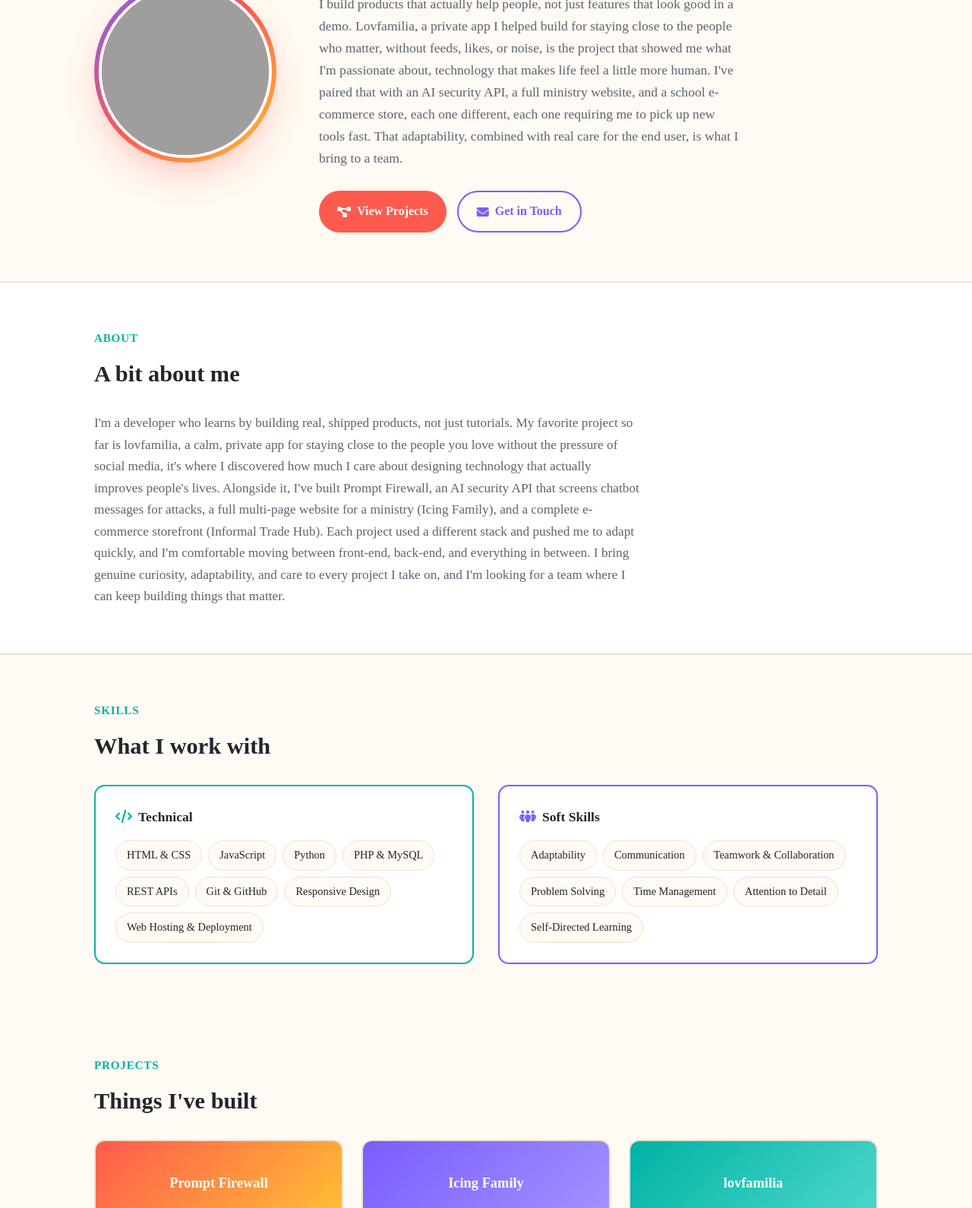
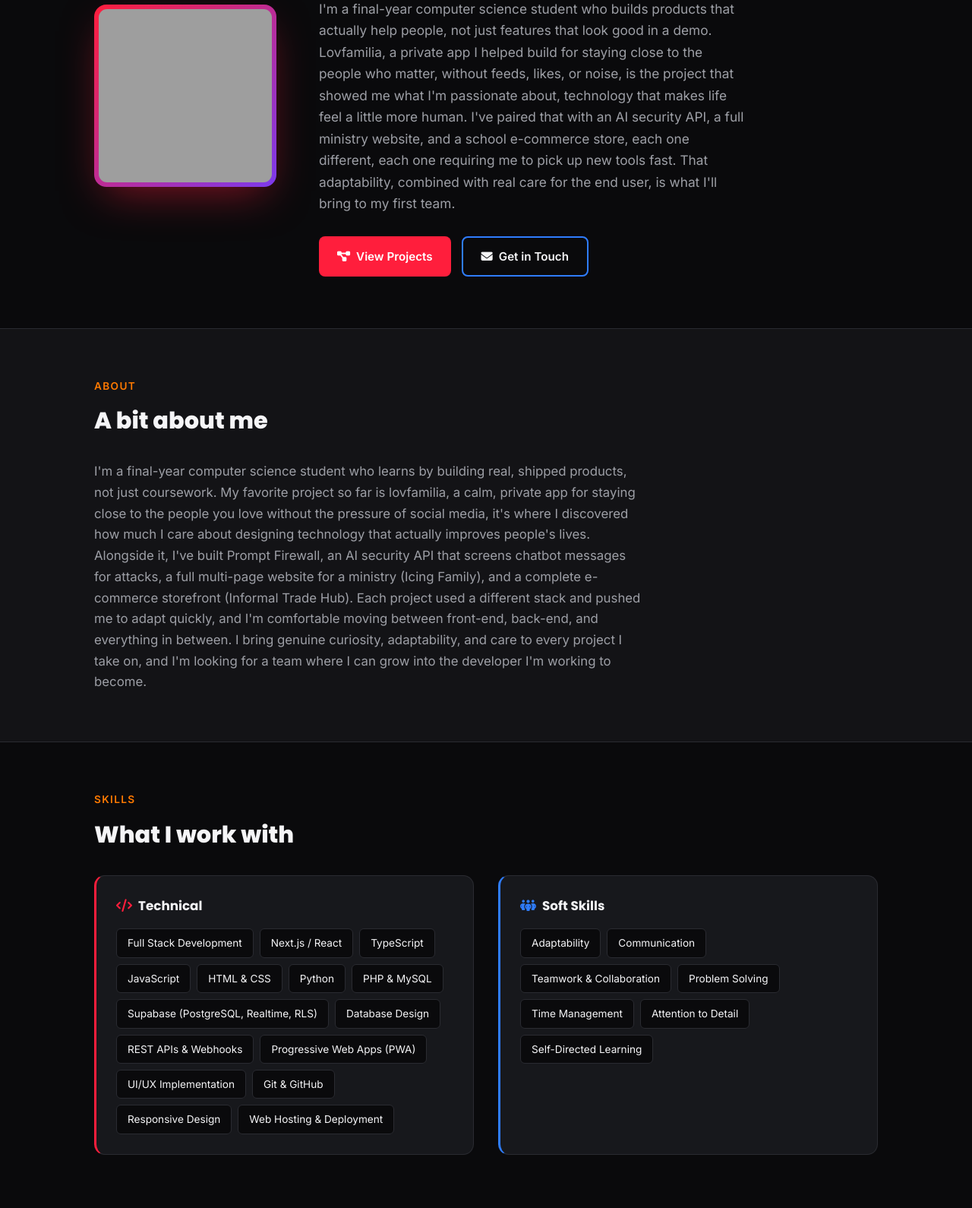
Before and after one commit to NETP9-ui/NETP9-ui.github.io, a plain HTML site: page index.html in a window 1280 px wide. Shown: the part 266-1856 px from the top of the page at 76% size. Drawn offline with Linux system fonts and the light colour scheme; grey boxes are pictures that could not be loaded.

Commit message:
add skills

```diff
--- a/index.html
+++ b/index.html
@@ -4,31 +4,33 @@
 <meta charset="UTF-8" />
 <meta name="viewport" content="width=device-width, initial-scale=1.0" />
 <title>My Portfolio — Pfariso Netshambidi</title>
-<meta name="description" content="Portfolio of Pfariso Netshambidi, developer building web apps, APIs, and community platforms." />
+<meta name="description" content="Portfolio of Pfariso Netshambidi, final-year software developer building web apps, APIs, and community platforms." />
+<link rel="preconnect" href="https://fonts.googleapis.com">
+<link href="https://fonts.googleapis.com/css2?family=Poppins:wght@600;700;800&family=Inter:wght@400;500;600&display=swap" rel="stylesheet">
 <link rel="stylesheet" href="https://cdnjs.cloudflare.com/ajax/libs/font-awesome/6.5.1/css/all.min.css">
 <style>
   :root{
-    --bg:#fffaf3;
-    --bg-soft:#ffffff;
-    --card:#ffffff;
-    --border:#f0e2cf;
-    --text:#22252b;
-    --muted:#5c6470;
-    --accent:#ff5a4e;
-    --accent-2:#00b3a4;
-    --accent-3:#7b5cff;
-    --accent-4:#ffc233;
+    --bg:#0a0a0c;
+    --bg-soft:#131316;
+    --card:#17181c;
+    --border:#2a2b31;
+    --text:#f5f5f7;
+    --muted:#9d9fa6;
+    --accent:#ff1e3c;
+    --accent-2:#ff7a00;
+    --accent-3:#7c3aed;
+    --accent-4:#2f7dff;
     --radius:14px;
   }
   *{box-sizing:border-box;margin:0;padding:0;}
-  html{scroll-behavior:smooth;font-size:12pt;}
+  html{scroll-behavior:smooth;}
   body{
     background:var(--bg);
     color:var(--text);
-    font-family:"Times New Roman", Times, serif;
+    font-family:'Inter',system-ui,sans-serif;
     line-height:1.65;
   }
-  h1,h2,h3,.brand{font-family:"Times New Roman", Times, serif;}
+  h1,h2,h3,.brand{font-family:'Poppins',system-ui,sans-serif;}
   a{color:inherit;text-decoration:none;}
   img{max-width:100%;display:block;}
   .container{max-width:1080px;margin:0 auto;padding:0 24px;}
@@ -36,125 +38,123 @@
   /* Nav */
   header{
     position:sticky;top:0;z-index:50;
-    background:rgba(255,250,243,0.9);
+    background:rgba(10,10,12,0.9);
     backdrop-filter:blur(10px);
     border-bottom:2px solid var(--accent);
   }
   nav{display:flex;align-items:center;justify-content:space-between;padding:16px 0;}
-  .brand{font-weight:700;font-size:1.3rem;letter-spacing:0.02em;color:var(--text);}
+  .brand{font-weight:800;font-size:1.2rem;letter-spacing:0.02em;text-transform:uppercase;}
   .brand span{color:var(--accent);}
   .nav-links{display:flex;gap:28px;list-style:none;}
-  .nav-links a{color:var(--muted);font-size:1rem;font-weight:600;transition:color .2s;}
+  .nav-links a{color:var(--muted);font-size:0.95rem;font-weight:600;transition:color .2s;}
   .nav-links a:hover{color:var(--accent);}
 
   /* Hero */
-  .hero{padding:80px 0 64px;}
+  .hero{padding:88px 0 68px;}
   .hero-inner{
     display:flex;align-items:center;gap:56px;flex-wrap:wrap-reverse;
   }
   .hero-text{flex:1 1 420px;}
   .eyebrow{
     display:inline-block;color:var(--accent-2);font-weight:700;
-    font-size:0.95rem;letter-spacing:0.05em;text-transform:uppercase;
+    font-size:0.85rem;letter-spacing:0.1em;text-transform:uppercase;
     margin-bottom:16px;
   }
-  .hero h1{font-size:2.6rem;line-height:1.2;margin-bottom:18px;}
+  .hero h1{font-size:2.75rem;line-height:1.15;letter-spacing:-0.01em;margin-bottom:18px;font-weight:800;}
   .hero h1 .accent{color:var(--accent);}
-  .hero p{color:var(--muted);font-size:1.1rem;max-width:560px;margin-bottom:28px;}
+  .hero p{color:var(--muted);font-size:1.08rem;max-width:560px;margin-bottom:28px;}
   .btn-row{display:flex;gap:14px;flex-wrap:wrap;}
   .btn{
     display:inline-flex;align-items:center;gap:8px;
-    padding:12px 24px;border-radius:999px;font-weight:700;font-size:1rem;
+    padding:12px 24px;border-radius:8px;font-weight:700;font-size:0.95rem;
     transition:transform .15s, opacity .15s;
   }
   .btn-primary{background:var(--accent);color:#fff;}
-  .btn-outline{border:2px solid var(--accent-3);color:var(--accent-3);}
+  .btn-outline{border:2px solid var(--accent-4);color:var(--text);}
   .btn:hover{transform:translateY(-2px);}
 
   .avatar-wrap{
-    flex:0 0 auto;width:240px;height:240px;border-radius:50%;
-    background:linear-gradient(135deg,var(--accent-3),var(--accent),var(--accent-4));
+    flex:0 0 auto;width:240px;height:240px;border-radius:16px;
+    background:linear-gradient(135deg,var(--accent),var(--accent-3));
     display:flex;align-items:center;justify-content:center;
-    font-size:4rem;font-weight:700;color:#fff;
-    box-shadow:0 20px 50px -15px rgba(255,90,78,0.45);
+    font-family:'Poppins',sans-serif;font-size:4rem;font-weight:800;color:#fff;
+    box-shadow:0 20px 55px -15px rgba(255,30,60,0.5);
     position:relative;
     padding:6px;
   }
   .avatar-wrap img{
-    width:100%;height:100%;object-fit:cover;border-radius:50%;
-    border:4px solid #fff;
+    width:100%;height:100%;object-fit:cover;border-radius:11px;
     display:none;
   }
 
-  section{padding:60px 0;}
-  .section-label{color:var(--accent-2);font-weight:700;font-size:0.95rem;letter-spacing:0.05em;text-transform:uppercase;margin-bottom:10px;}
-  .section-title{font-size:1.9rem;margin-bottom:26px;}
+  section{padding:64px 0;}
+  .section-label{color:var(--accent-2);font-weight:700;font-size:0.85rem;letter-spacing:0.1em;text-transform:uppercase;margin-bottom:10px;}
+  .section-title{font-size:1.9rem;margin-bottom:28px;font-weight:800;}
 
   /* About */
-  #about{background:var(--bg-soft);border-top:2px solid var(--border);border-bottom:2px solid var(--border);}
-  #about p{color:var(--muted);font-size:1.08rem;max-width:720px;}
+  #about{background:var(--bg-soft);border-top:1px solid var(--border);border-bottom:1px solid var(--border);}
+  #about p{color:var(--muted);font-size:1.05rem;max-width:720px;}
 
   /* Skills */
   .skills-grid{display:grid;grid-template-columns:1fr 1fr;gap:32px;}
   @media (max-width:680px){.skills-grid{grid-template-columns:1fr;}}
-  .skill-card{background:var(--card);border:2px solid var(--border);border-radius:var(--radius);padding:26px;}
-  .skill-card.technical{border-color:var(--accent-2);}
-  .skill-card.soft{border-color:var(--accent-3);}
-  .skill-card h3{font-size:1.1rem;margin-bottom:16px;display:flex;align-items:center;gap:8px;}
-  .skill-card.technical h3 i{color:var(--accent-2);}
-  .skill-card.soft h3 i{color:var(--accent-3);}
+  .skill-card{background:var(--card);border:1px solid var(--border);border-radius:var(--radius);padding:26px;border-left:3px solid var(--accent);}
+  .skill-card.soft{border-left-color:var(--accent-4);}
+  .skill-card h3{font-size:1.05rem;margin-bottom:16px;display:flex;align-items:center;gap:8px;}
+  .skill-card.technical h3 i{color:var(--accent);}
+  .skill-card.soft h3 i{color:var(--accent-4);}
   .tag-row{display:flex;flex-wrap:wrap;gap:8px;}
   .tag{
     background:var(--bg);border:1px solid var(--border);
-    padding:7px 14px;border-radius:999px;font-size:0.9rem;color:var(--text);
+    padding:7px 14px;border-radius:6px;font-size:0.85rem;color:var(--text);
   }
 
   /* Projects */
   .projects-grid{display:grid;grid-template-columns:repeat(auto-fit,minmax(260px,1fr));gap:24px;}
   .project-card{
-    background:var(--card);border:2px solid var(--border);border-radius:var(--radius);
+    background:var(--card);border:1px solid var(--border);border-radius:var(--radius);
     overflow:hidden;display:flex;flex-direction:column;transition:transform .2s,border-color .2s;
   }
   .project-card:hover{transform:translateY(-4px);border-color:var(--accent);}
   .project-banner{
     height:110px;display:flex;align-items:center;justify-content:center;
-    font-weight:700;font-size:1.15rem;color:#fff;
+    font-family:'Poppins',sans-serif;font-weight:700;font-size:1.05rem;color:#fff;
     text-align:center;padding:16px;
   }
-  .banner-1{background:linear-gradient(135deg,var(--accent),var(--accent-4));}
-  .banner-2{background:linear-gradient(135deg,var(--accent-3),#a394ff);}
-  .banner-3{background:linear-gradient(135deg,var(--accent-2),#4fd8cb);}
-  .banner-4{background:linear-gradient(135deg,var(--accent-4),var(--accent));}
+  .banner-1{background:linear-gradient(135deg,#000,var(--accent));}
+  .banner-2{background:linear-gradient(135deg,#000,var(--accent-4));}
+  .banner-3{background:linear-gradient(135deg,#000,var(--accent-3));}
+  .banner-4{background:linear-gradient(135deg,#000,var(--accent-2));}
   .project-body{padding:22px;flex:1;display:flex;flex-direction:column;gap:10px;}
-  .project-body h3{font-size:1.15rem;}
+  .project-body h3{font-size:1.1rem;}
   .project-body h3 a{color:var(--accent);}
   .project-body h3 a:hover{text-decoration:underline;}
-  .project-body p{color:var(--muted);font-size:0.98rem;flex:1;}
+  .project-body p{color:var(--muted);font-size:0.93rem;flex:1;}
   .project-tags{display:flex;flex-wrap:wrap;gap:6px;margin-top:4px;}
   .project-tags span{
-    font-size:0.78rem;color:var(--muted);border:1px solid var(--border);
-    padding:3px 9px;border-radius:999px;
+    font-size:0.72rem;color:var(--muted);border:1px solid var(--border);
+    padding:3px 9px;border-radius:6px;
   }
-  .project-link{font-size:0.92rem;color:var(--accent-2);font-weight:700;display:inline-flex;align-items:center;gap:6px;}
+  .project-link{font-size:0.85rem;color:var(--accent-2);font-weight:700;display:inline-flex;align-items:center;gap:6px;}
 
   /* Contact */
   .contact-card{
-    background:linear-gradient(135deg,#fff,#fff7ec);
-    border:2px solid var(--accent);border-radius:var(--radius);
+    background:linear-gradient(135deg,#141416,#1c0f13);
+    border:1px solid var(--accent);border-radius:var(--radius);
     padding:36px;display:flex;flex-wrap:wrap;gap:28px;align-items:center;justify-content:space-between;
   }
   .contact-links{display:flex;flex-wrap:wrap;gap:16px;}
   .contact-item{
     display:flex;align-items:center;gap:10px;padding:12px 18px;
-    background:var(--bg);border:1px solid var(--border);border-radius:12px;
-    font-size:0.98rem;transition:border-color .2s;
+    background:var(--bg);border:1px solid var(--border);border-radius:8px;
+    font-size:0.92rem;transition:border-color .2s;
   }
   .contact-item:hover{border-color:var(--accent);}
   .contact-item i{color:var(--accent);font-size:1.1rem;}
 
   footer{
-    text-align:center;padding:32px 0;color:var(--muted);font-size:0.9rem;
-    border-top:2px solid var(--border);
+    text-align:center;padding:32px 0;color:var(--muted);font-size:0.85rem;
+    border-top:1px solid var(--border);
   }
 </style>
 </head>
@@ -181,9 +181,9 @@
       <span id="initials">PN</span>
     </div>
     <div class="hero-text">
-      <span class="eyebrow">Developer</span>
+      <span class="eyebrow">Final-Year Developer</span>
       <h1>Hi, I'm <span class="accent">Pfariso Netshambidi</span>.</h1>
-      <p>I build products that actually help people, not just features that look good in a demo. Lovfamilia, a private app I helped build for staying close to the people who matter, without feeds, likes, or noise, is the project that showed me what I'm passionate about, technology that makes life feel a little more human. I've paired that with an AI security API, a full ministry website, and a school e-commerce store, each one different, each one requiring me to pick up new tools fast. That adaptability, combined with real care for the end user, is what I bring to a team.</p>
+      <p>I'm a final-year computer science student who builds products that actually help people, not just features that look good in a demo. Lovfamilia, a private app I helped build for staying close to the people who matter, without feeds, likes, or noise, is the project that showed me what I'm passionate about, technology that makes life feel a little more human. I've paired that with an AI security API, a full ministry website, and a school e-commerce store, each one different, each one requiring me to pick up new tools fast. That adaptability, combined with real care for the end user, is what I'll bring to my first team.</p>
       <div class="btn-row">
         <a href="#projects" class="btn btn-primary"><i class="fa-solid fa-diagram-project"></i> View Projects</a>
         <a href="#contact" class="btn btn-outline"><i class="fa-solid fa-envelope"></i> Get in Touch</a>
@@ -196,7 +196,7 @@
   <div class="container">
     <div class="section-label">About</div>
     <h2 class="section-title">A bit about me</h2>
-    <p>I'm a developer who learns by building real, shipped products, not just tutorials. My favorite project so far is lovfamilia, a calm, private app for staying close to the people you love without the pressure of social media, it's where I discovered how much I care about designing technology that actually improves people's lives. Alongside it, I've built Prompt Firewall, an AI security API that screens chatbot messages for attacks, a full multi-page website for a ministry (Icing Family), and a complete e-commerce storefront (Informal Trade Hub). Each project used a different stack and pushed me to adapt quickly, and I'm comfortable moving between front-end, back-end, and everything in between. I bring genuine curiosity, adaptability, and care to every project I take on, and I'm looking for a team where I can keep building things that matter.</p>
+    <p>I'm a final-year computer science student who learns by building real, shipped products, not just coursework. My favorite project so far is lovfamilia, a calm, private app for staying close to the people you love without the pressure of social media, it's where I discovered how much I care about designing technology that actually improves people's lives. Alongside it, I've built Prompt Firewall, an AI security API that screens chatbot messages for attacks, a full multi-page website for a ministry (Icing Family), and a complete e-commerce storefront (Informal Trade Hub). Each project used a different stack and pushed me to adapt quickly, and I'm comfortable moving between front-end, back-end, and everything in between. I bring genuine curiosity, adaptability, and care to every project I take on, and I'm looking for a team where I can grow into the developer I'm working to become.</p>
   </div>
 </section>
 
@@ -208,11 +208,18 @@
       <div class="skill-card technical">
         <h3><i class="fa-solid fa-code"></i> Technical</h3>
         <div class="tag-row">
+          <span class="tag">Full Stack Development</span>
+          <span class="tag">Next.js / React</span>
+          <span class="tag">TypeScript</span>
+          <span class="tag">JavaScript</span>
           <span class="tag">HTML & CSS</span>
-          <span class="tag">JavaScript</span>
           <span class="tag">Python</span>
           <span class="tag">PHP & MySQL</span>
-          <span class="tag">REST APIs</span>
+          <span class="tag">Supabase (PostgreSQL, Realtime, RLS)</span>
+          <span class="tag">Database Design</span>
+          <span class="tag">REST APIs & Webhooks</span>
+          <span class="tag">Progressive Web Apps (PWA)</span>
+          <span class="tag">UI/UX Implementation</span>
           <span class="tag">Git & GitHub</span>
           <span class="tag">Responsive Design</span>
           <span class="tag">Web Hosting & Deployment</span>
```
Also changed, not shown: assets/PUT_YOUR_PHOTO_HERE.txt (deleted).
